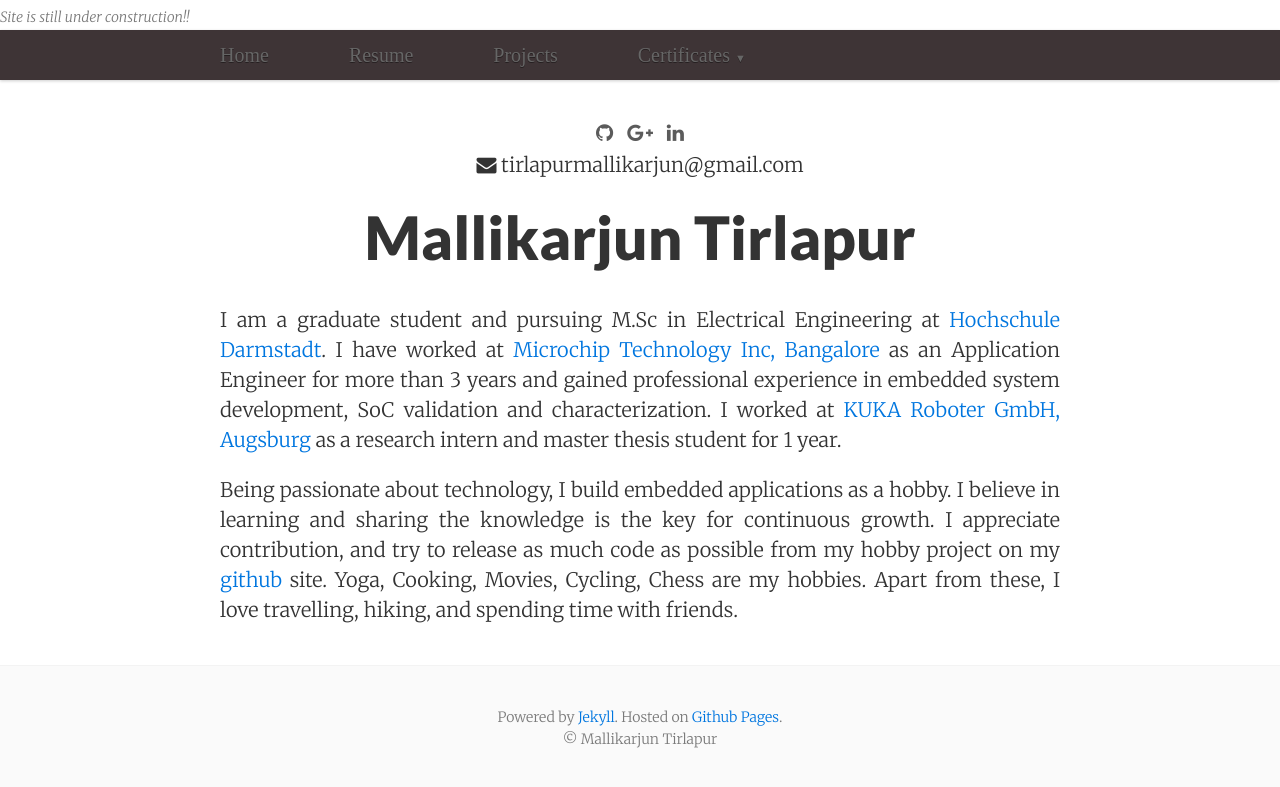
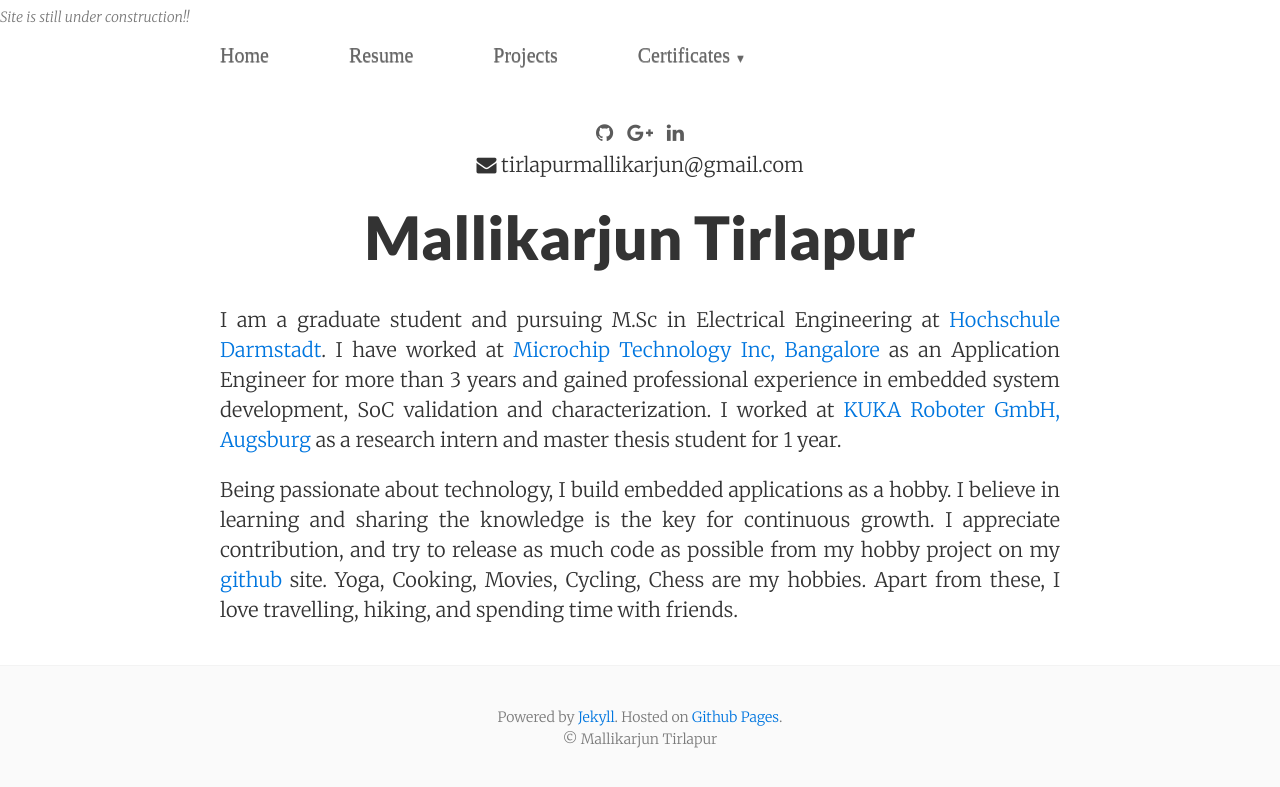
Before and after one commit to MallikarjunTirlapur/MallikarjunTirlapur.github.io, a Jekyll site: the page built from index.html, in a window 1280 px wide. Shown: the top 787 px of the page. Built offline with Jekyll 4.4.1, drawn with Linux system fonts in a browser that asks for light colours; nearby versions of some CDN libraries.

Commit message:
Update main.scss

```diff
--- a/css/main.scss
+++ b/css/main.scss
@@ -1171,8 +1171,7 @@ blockquote footer {
   /*----- Menu Outline -----*/
 .menu-wrap {
     width:100%;
-    box-shadow:0px 1px 3px rgba(0,0,0,0.2);
-    background:#3e3436;
+
 }
 
 .menu {
```
